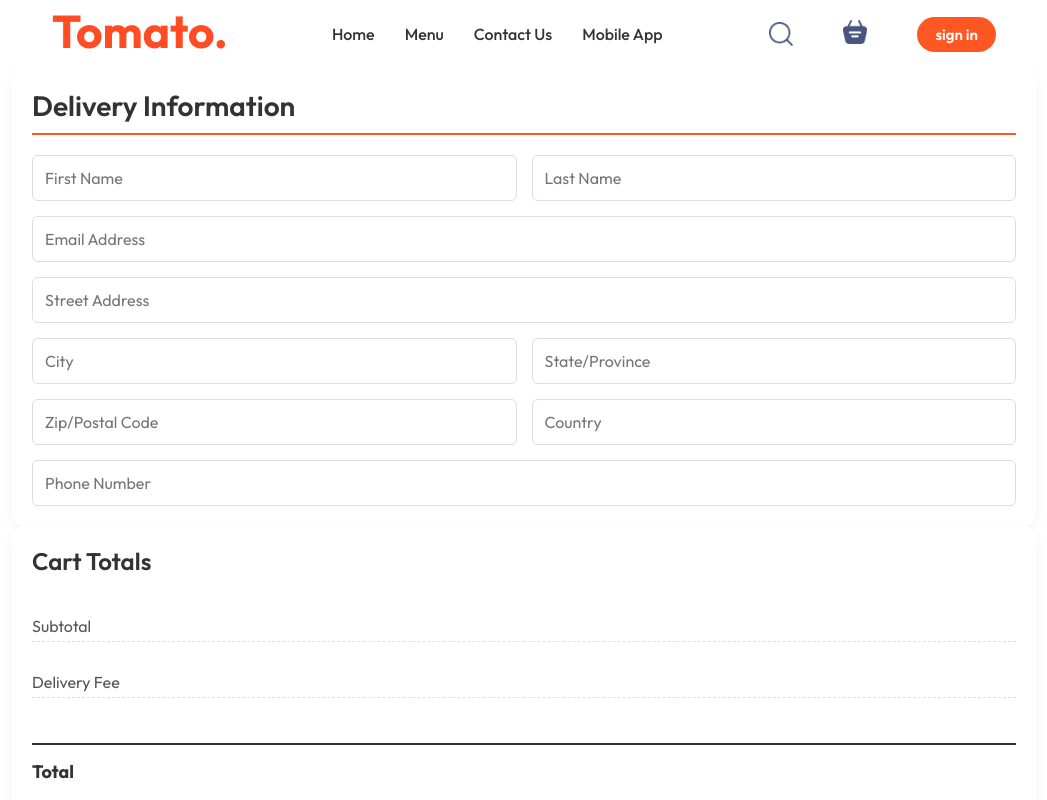
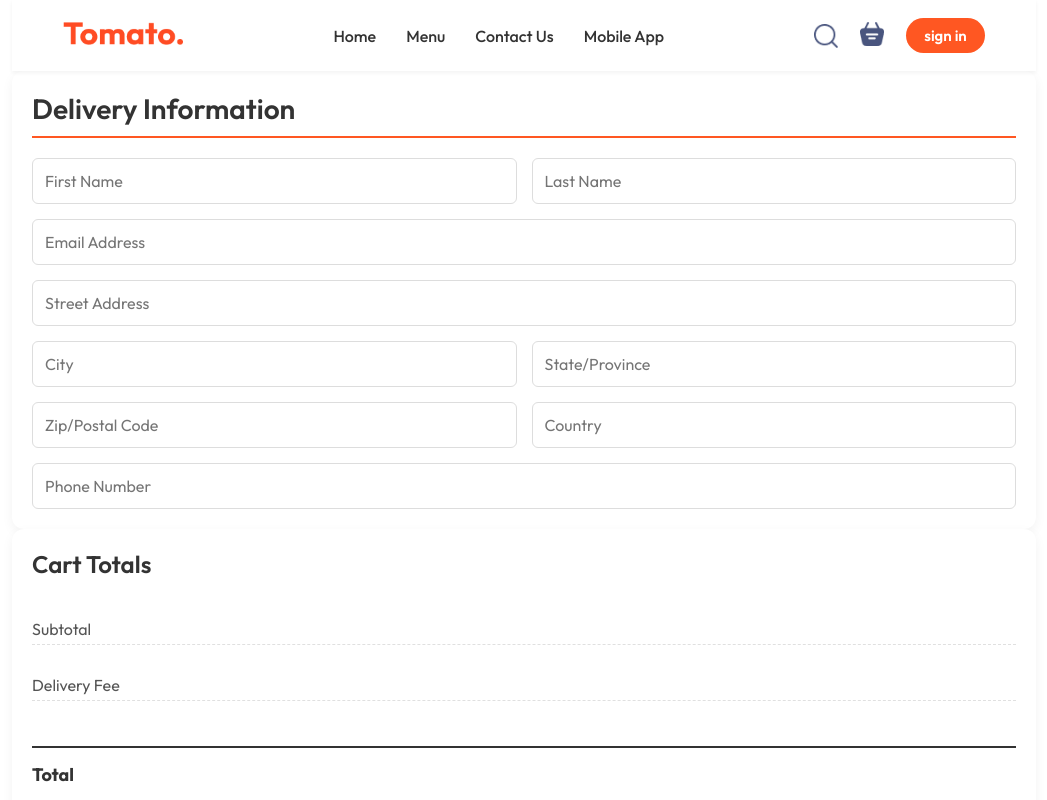
Before and after one commit to harshavardhan314/Food-del, a React (Vite) app in the folder quickeats/: page /cart/placeorder in a window 1280 px wide. Shown: the top 800 px of the page, without its empty margins (116-1163 px from the left). Built offline with nearby package versions, Linux system fonts and the light colour scheme.

Commit message:
updated navbar

```diff
--- a/quickeats/src/components/Header/Header.jsx
+++ b/quickeats/src/components/Header/Header.jsx
@@ -1,6 +1,17 @@
 import React from 'react'
 import './Header.css'
 const Header = () => {
+   // Function to handle the smooth scroll to the menu section
+    const handleMenuClick = () => {
+        const menuSection = document.getElementById('menu');
+
+        if (menuSection) {
+            menuSection.scrollIntoView({
+                behavior: 'smooth',
+                block: 'start'
+            });
+        }
+    };
   return (
     <div>
         <div className="Header">
@@ -9,7 +20,7 @@ const Header = () => {
                     <h2>Order Your Favorite Food here.</h2>
                     <p>Choose from a diverse menu of restaurants and cuisines, delivered straight to your doorstep
                     our mission is to satisfy your cravings and elevate your dining experience, one delicious meal at a time.</p>
-                    <button className='explore-menu'>View menu</button>
+                    <button className='explore-menu' onClick={handleMenuClick} >View menu</button>
             </div>
         </div>
 
--- a/quickeats/src/components/Navbar/Navbar.css
+++ b/quickeats/src/components/Navbar/Navbar.css
@@ -1,32 +1,43 @@
 .navbar {
     width: 100%;
-            padding: 15px 40px;
     display: flex;
     justify-content: space-between;
     align-items: center;
-            background: #ffffff;
+    padding: 18px 5%;
+    background-color: #ffffff;
+    box-shadow: 0 2px 4px rgba(0, 0, 0, 0.05);
     position: sticky;
     top: 0;
-            z-index: 100;
+    z-index: 1000;
 }
+
 .logo {
-            font-size: 24px;
+    width: 120px;
     cursor: pointer;
 }
+
 .nav-items {
     display: flex;
     list-style: none;
     gap: 30px;
+    margin: 0;
+    padding: 0;
+    color: #333;
+    font-size: 16px;
+    font-weight: 500;
+    cursor: pointer;
+    transition: color 0.3s;
     align-items: center;
 }
+
 .nav-items li {
     position: relative;
     cursor: pointer;
     font-weight: 500;
-            font-size: 16px;
     color: #333;
     transition: color 0.3s ease-in-out;
 }
+
 .nav-items li::after {
     content: "";
     position: absolute;
@@ -37,29 +48,36 @@
     background-color: #ff5722;
     transition: width 0.3s ease-in-out;
 }
+
 .nav-items li:hover {
     color: #ff5722;
 }
+
 .nav-items li:hover::after {
     width: 100%;
 }
+
 .nav-right {
     display: flex;
     align-items: center;
-            gap: 50px;
+    gap: 22px;
 }
+
 .nav-icon {
     width: 24px;
     height: 24px;
     cursor: pointer;
     transition: transform 0.2s ease;
 }
+
 .nav-icon:hover {
     transform: scale(1.1);
 }
+
 .cart-icon {
     position: relative;
 }
+
 .cart-icon .dot {
     position: absolute;
     top: -8px;
@@ -75,6 +93,7 @@
     align-items: center;
     border-radius: 9px;
 }
+
 .sign-in {
     padding: 8px 18px;
     border: none;
@@ -86,57 +105,21 @@
     cursor: pointer;
     transition: background 0.3s ease;
 }
+
 .sign-in:hover {
     background: #e64a19;
 }
-        @media (max-width: 768px) {
-            .nav-items {
-                display: none;
-                position: absolute;
-                top: 65px;
-                right: 20px;
-                background: #fff;
-                flex-direction: column;
-                gap: 15px;
-                padding: 15px 20px;
-                box-shadow: 0 4px 12px rgba(0,0,0,0.1);
-                border-radius: 8px;
-            }
-            .navbar {
-                padding: 15px 20px;
-            }
-            .nav-items.active {
-                display: flex;
-            }
-            .nav-right {
-                gap: 20px;
-            }
-            .hamburger {
-                display: flex;
-            }
-        }
-        .hamburger {
-            display: none;
-            flex-direction: column;
-            gap: 4px;
-            cursor: pointer;
-        }
-        .hamburger div {
-            width: 25px;
-            height: 3px;
-            background: #333;
-            transition: 0.3s;
-        }
- /* --- NEW SEARCH BOX STYLING --- */
+
 .search-container {
     position: relative;
-            display: flex; /* Makes the search box align nicely */
+    display: flex;
     align-items: center;
 }
+
 .search-box {
     position: absolute;
     right: 0;
-            top: 30px; /* Position below the icons */
+    top: 30px;
     width: 300px;
     padding: 10px;
     background-color: #ffffff;
@@ -144,6 +127,7 @@
     box-shadow: 0 4px 12px rgba(0, 0, 0, 0.15);
     animation: fadeIn 0.3s ease-out;
 }
+
 .search-box input {
     width: 100%;
     padding: 8px 12px;
@@ -153,10 +137,66 @@
     outline: none;
     transition: border-color 0.3s;
 }
+
 .search-box input:focus {
     border-color: #ff5722;
 }
+
+.mobile-menu-toggle {
+    display: none;
+    flex-direction: column;
+    gap: 4px;
+    cursor: pointer;
+}
+
 @keyframes fadeIn {
     from { opacity: 0; transform: translateY(-5px); }
     to { opacity: 1; transform: translateY(0); }
 }
+
+@media (max-width: 800px) {
+    .navbar {
+        padding: 15px 20px;
+    }
+
+    .logo {
+        width: 100px;
+    }
+
+    .nav-items {
+        display: none;
+        position: absolute;
+        top: 65px;
+        right: 0;
+        width: 100%;
+        background-color: white;
+        flex-direction: column;
+        align-items: center;
+        padding: 15px 0;
+        box-shadow: 0 4px 8px rgba(0, 0, 0, 0.1);
+        z-index: 999;
+        transform: translateX(100%);
+        transition: transform 0.3s ease-in-out;
+    }
+
+    .nav-items li {
+        padding: 10px 0;
+        width: 80%;
+        text-align: center;
+        border-bottom: 1px solid #f0f0f0;
+    }
+
+    .nav-items.show-menu {
+        display: flex;
+        transform: translateX(0);
+    }
+
+    .nav-right {
+        gap: 20px;
+    }
+
+    .mobile-menu-toggle {
+        display: flex;
+        order: 4;
+    }
+}
--- a/quickeats/src/components/Navbar/Navbar.jsx
+++ b/quickeats/src/components/Navbar/Navbar.jsx
@@ -4,35 +4,92 @@ import {assets} from '../../assets/assets'
 import { Link } from 'react-router-dom'
 import { StoreContext } from '../../context/StoreContext'
 import { useNavigate } from "react-router-dom";
+
 const Navbar = ({setLogin}) => {
   const navigate = useNavigate();
+  const { getTotalCartItems} =useContext(StoreContext)
 
-  const handleHomeClick = () => {
-    navigate("/"); // Go to Home route if not already there
+  // NEW: State to control the visibility of the mobile menu
+  const [isMenuOpen, setIsMenuOpen] = useState(false);
+  const [cartpage,Setcartpage]=useState(false)
+  const [searchIcon, setSearchIcon] = useState(false);
+
+  // Helper function to handle navigation to the Home route, then smooth scroll
+  const scrollToSection = (targetId) => {
+      // Navigate to the Home route (/) if not already there
+      navigate("/");
+      // Close the menu after clicking a link
+      setIsMenuOpen(false);
+
+      // Wait a moment for the navigation and component rendering, then scroll
       setTimeout(() => {
-      window.scrollTo({ top: 0, behavior: "smooth" }); // Scroll to top
-    }, 50);
+          const targetElement = document.getElementById(targetId);
+          if (targetElement) {
+              targetElement.scrollIntoView({ behavior: "smooth", block: "start" });
+          } else {
+              window.scrollTo({ top: 0, behavior: "smooth" });
+          }
+      }, 100);
   };
 
-  const { getTotalCartItems} =useContext(StoreContext)
-  const [cartpage,Setcartpage]=useState(false)
-  const [searchIcon, setSearchIcon] = useState(false);
+  const handleHomeClick = () => scrollToSection('top');
+  const handleMenuClick = () => scrollToSection('menu');
+  const handleContactClick = () => scrollToSection('contact');
+  const handleMobileAppClick = () => scrollToSection('mobile-app');
+
+  // SVG for a simple hamburger icon
+  const HamburgerIcon = (
+      <svg
+          onClick={() => setIsMenuOpen(prev => !prev)}
+          className='hamburger-icon'
+          viewBox="0 0 24 24"
+          width="30"
+          height="30"
+          stroke="currentColor"
+          strokeWidth="2"
+          strokeLinecap="round"
+          strokeLinejoin="round"
+      >
+          <line x1="3" y1="12" x2="21" y2="12"></line>
+          <line x1="3" y1="6" x2="21" y2="6"></line>
+          <line x1="3" y1="18" x2="21" y2="18"></line>
+      </svg>
+  );
+
+  // SVG for a simple close icon (X)
+  const CloseIcon = (
+      <svg
+          onClick={() => setIsMenuOpen(prev => !prev)}
+          className='close-icon'
+          viewBox="0 0 24 24"
+          width="30"
+          height="30"
+          stroke="currentColor"
+          strokeWidth="2"
+          strokeLinecap="round"
+          strokeLinejoin="round"
+      >
+          <line x1="18" y1="6" x2="6" y2="18"></line>
+          <line x1="6" y1="6" x2="18" y2="18"></line>
+      </svg>
+  );
+
+
   return (
     <div className='navbar'>
-
-
       <Link to='/'>
        <img src={assets.logo} alt="logo" className='logo'/>
-
       </Link>
 
-        <ul className='nav-items'>
+      {/* 1. Conditionally apply the 'show-menu' class */}
+      <ul className={`nav-items ${isMenuOpen ? 'show-menu' : ''}`}>
+        {/* Updated list items to use the new click handlers that close the menu */}
         <li onClick={handleHomeClick}>Home</li>
+        <li onClick={handleMenuClick}>Menu</li>
+        <li onClick={handleContactClick}>Contact Us</li>
+        <li onClick={handleMobileAppClick}>Mobile App</li>
+      </ul>
 
-           <li><a href="#menu">Menu</a></li>
-      <li><a href="#contact">Contact Us</a></li>
-      <li><a href="#mobile-app">Mobile App</a></li>
-        </ul>
       <div className="nav-right">
         <div className="search-container">
           <img
@@ -48,18 +105,20 @@ const Navbar = ({setLogin}) => {
           ) : null}
         </div>
 
-
         <div className="cart-icon">
           <Link to='/cart'>
             <img src={assets.basket_icon} alt="cart" className='nav-icon' onClick={()=>Setcartpage(true)}/>
-
           </Link>
           {getTotalCartItems() > 0 &&
             <div className="dot">{getTotalCartItems()}</div>
           }
-
         </div>
         <button className='sign-in' onClick={()=>setLogin(true)}>sign in</button>
+
+        {/* 2. Toggle Icon Container: Displays the Hamburger or Close icon */}
+        <div className='mobile-menu-toggle'>
+            {isMenuOpen ? CloseIcon : HamburgerIcon}
+        </div>
       </div>
     </div>
   )
```
Lines whose indentation alone changed are shown as unchanged.
